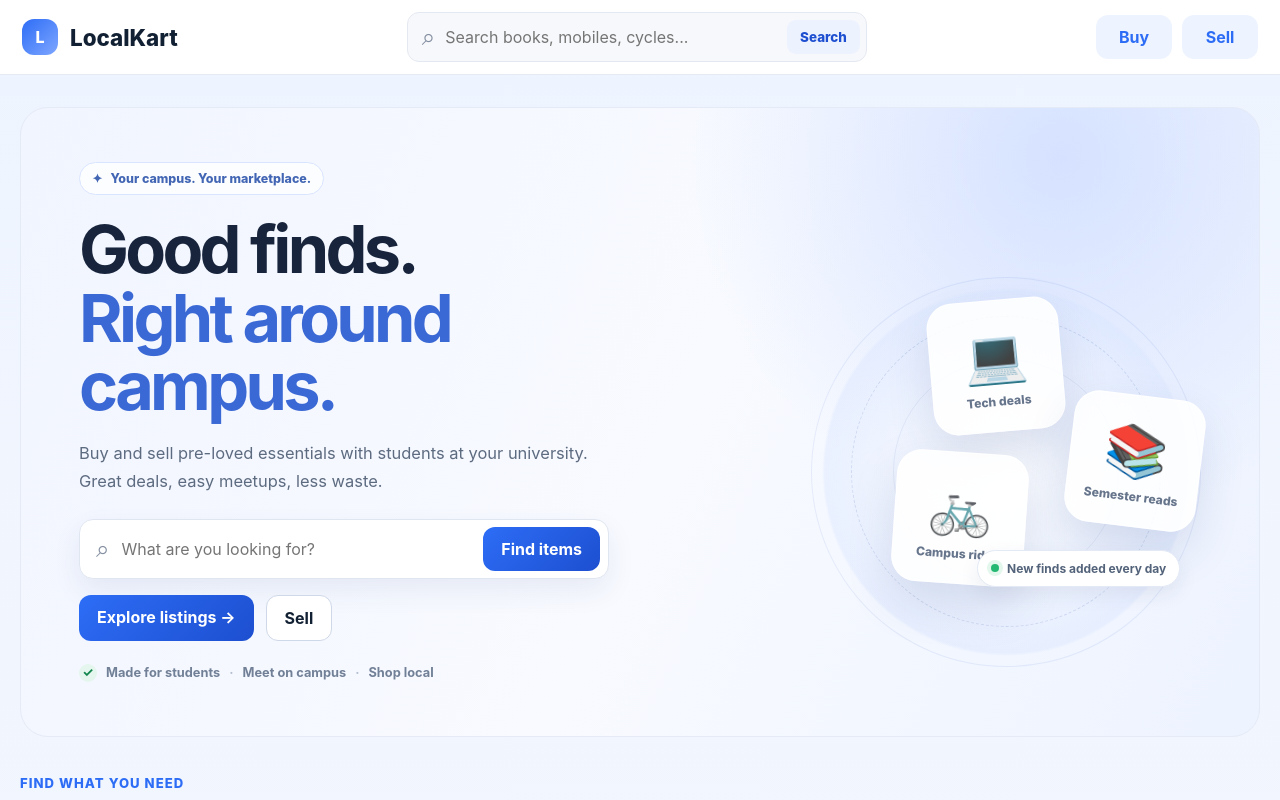
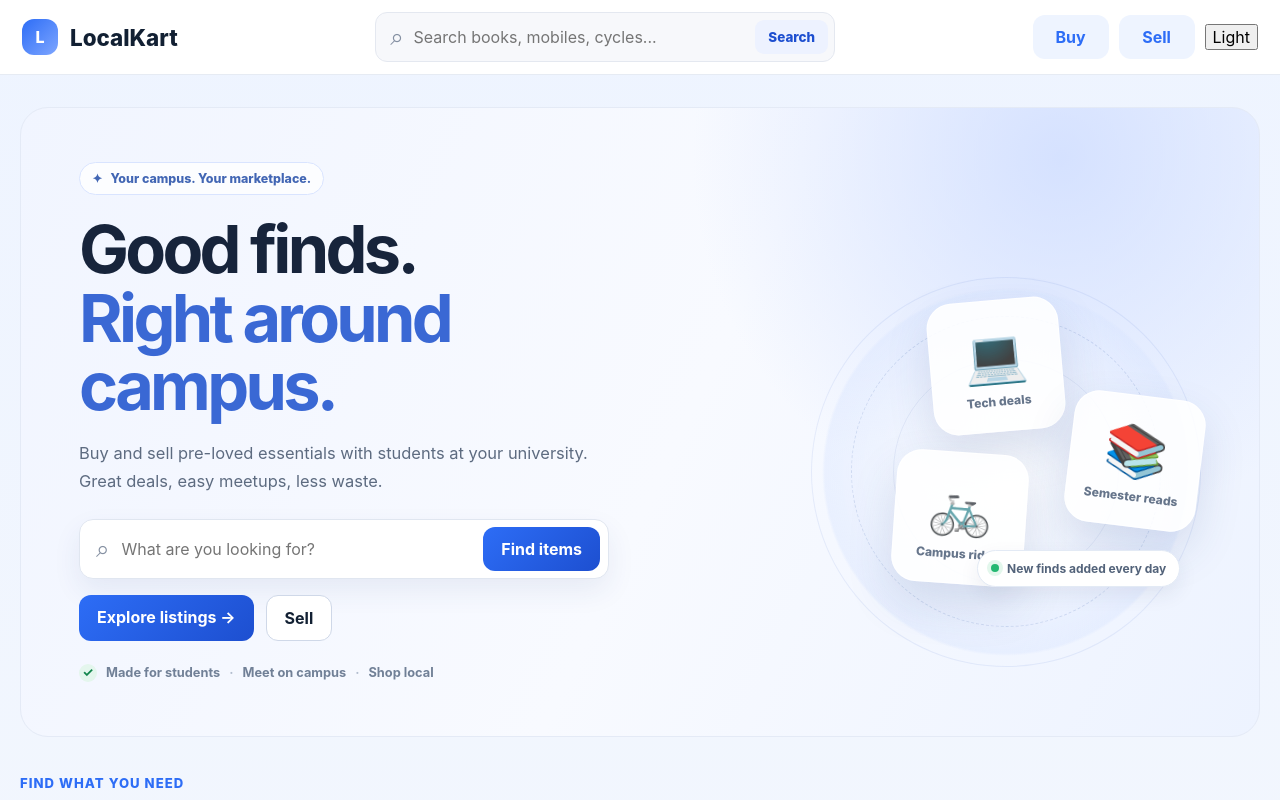
Before and after one commit to Aman-tech1011/LocalKart, a React (Vite) app in the folder frontend/: page / in a window 1280 px wide. Shown: the top 800 px of the page. Built offline with nearby package versions, Linux system fonts and the light colour scheme; no server answers; the HTML template or start-up script is replaced by a standard one.

Commit message:
Add header light and dark mode switch

```diff
--- a/frontend/src/components/Navbar.jsx
+++ b/frontend/src/components/Navbar.jsx
@@ -2,7 +2,7 @@ import React, { useEffect, useRef, useState } from 'react';
 import { Link, useLocation, useNavigate } from 'react-router-dom';
 import { useAuth } from '../context/AuthContext';
 
-export default function Navbar() {
+export default function Navbar({ theme, onThemeChange }) {
   const { user, logout } = useAuth();
   const location = useLocation();
   const navigate = useNavigate();
@@ -76,6 +76,19 @@ export default function Navbar() {
       <div className="nav-actions">
         <Link to={buyPath} className={`btn ${buyIsActive ? 'btn-primary' : 'btn-light'}`}>Buy</Link>
         <Link to={sellPath} className={`btn ${sellIsActive ? 'btn-primary' : 'btn-light'}`}>Sell</Link>
+        <button
+          className="theme-toggle"
+          type="button"
+          role="switch"
+          aria-checked={theme === 'dark'}
+          aria-label={`Switch to ${theme === 'dark' ? 'light' : 'dark'} mode`}
+          onClick={() => onThemeChange(theme === 'dark' ? 'light' : 'dark')}
+        >
+          <span className="theme-toggle-track" aria-hidden="true">
+            <span className="theme-toggle-thumb" />
+          </span>
+          <span className="theme-toggle-label">{theme === 'dark' ? 'Dark' : 'Light'}</span>
+        </button>
         {user && (
           <div className="profile-menu" ref={profileRef}>
             <button
```
